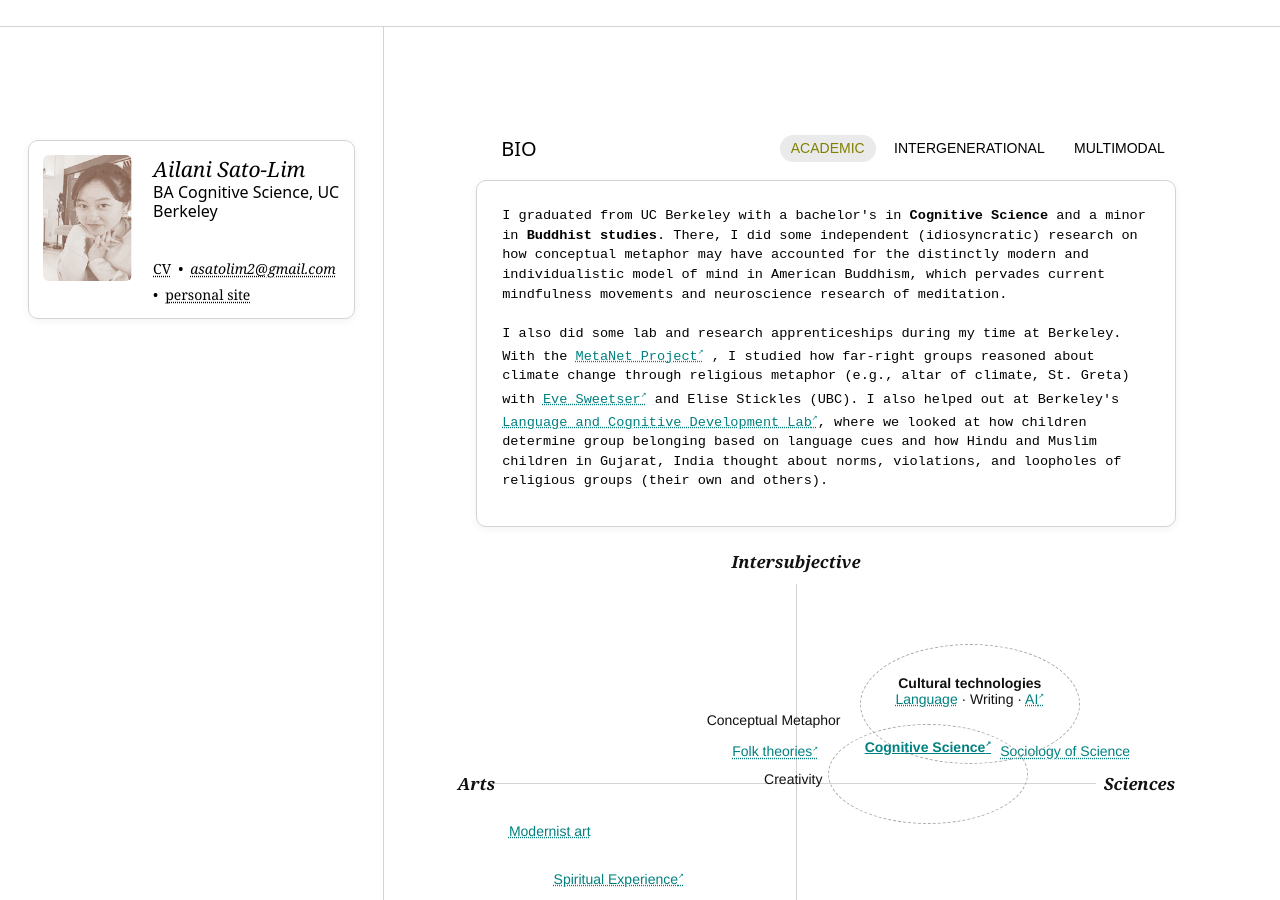
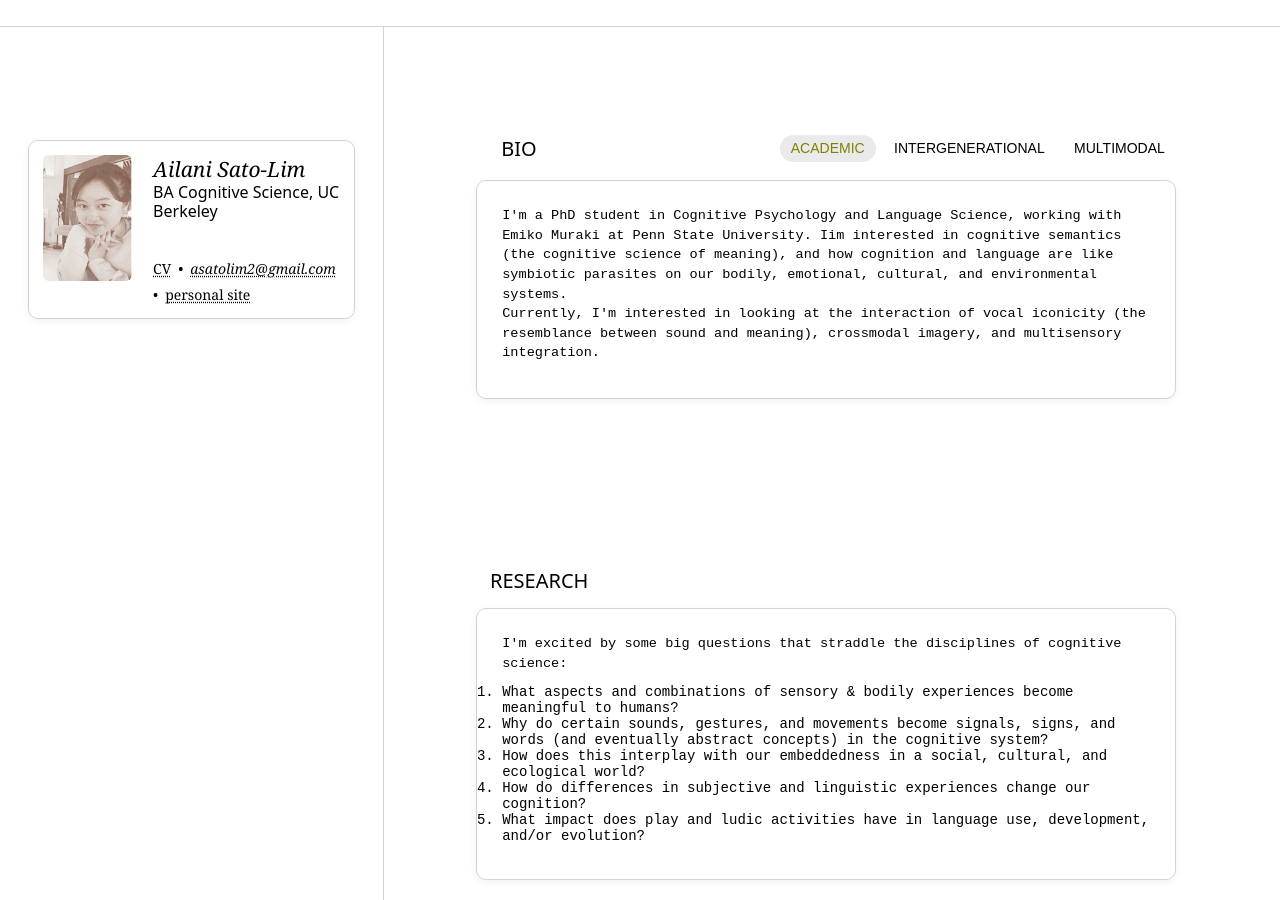
Before and after one commit to ailanisl/ailanisl.github.io, a Jekyll site: the page built from academics.html, in a window 1280 px wide and 900 px high. Built offline with Jekyll 4.4.1, drawn with Linux system fonts in a browser that asks for light colours; some of the changed text lies outside the part shown.

Commit message:
academics update

```diff
--- a/academics.html
+++ b/academics.html
@@ -487,49 +487,15 @@ section {
                 <div id="bio-matrix">
                     <div class="shadow-box" id="bio-card" style="padding: 1.8rem;">
                         <p>
-                        I graduated from UC Berkeley with a bachelor's in <b>Cognitive Science</b> and a minor in <b>Buddhist studies</b>.
-                        There, I did some independent (idiosyncratic) research on how conceptual metaphor may have accounted
-                        for the distinctly modern and individualistic model of mind in American Buddhism, which pervades
-                        current mindfulness movements and neuroscience research of meditation. <br><br>
+                        I'm a PhD student in Cognitive Psychology and Language Science, working with Emiko Muraki at Penn State University.
+                        Iim interested in cognitive semantics (the cognitive science of meaning), and how cognition and language are like
+                        symbiotic parasites on our bodily, emotional, cultural, and environmental systems.
+                        <br> Currently, I'm interested in looking at the interaction of vocal iconicity (the resemblance
+                        between sound and meaning), crossmodal imagery, and multisensory integration.
 
-                        I also did some lab and research apprenticeships during my time at Berkeley.
-                        With the <a href="https://metanet.arts.ubc.ca/">MetaNet Project</a> , I studied how far-right groups
-                        reasoned about climate change through religious metaphor (e.g., altar of climate, St. Greta) with
-                        <a href="https://linguistics.berkeley.edu/~sweetser/">Eve Sweetser</a> and Elise Stickles (UBC). I also helped out at Berkeley's
-                        <a href="https://lcdlab.berkeley.edu/">Language and Cognitive Development Lab</a>,
-                        where we looked at how children determine group belonging based on language cues and how Hindu and Muslim
-                        children in Gujarat, India thought about norms, violations, and loopholes of religious groups (their own and others).</p>
                     </div>
                     <div class="image-col-academic" >
-                        <div id="matrix-container">
-                            <div class="quadrant-map">
-                            <!-- Axis Labels -->
-                            <div class="label x-left">Arts</div>
-                            <div class="label x-right">Sciences</div>
-                            <div class="label y-top">Intersubjective</div>
-                            <div class="label y-bottom">Subjective</div>
 
-                            <!-- Concepts -->
-                            <div class="item" style="top: 72%; left: 12%;"><a href="https://www.gutenberg.org/cache/epub/621/pg621-images.html">Spiritual Experience</a></div>
-                            <div class="item" style="top: 60%; left: 5%;"><a href="{{ '/tag/modernism/' | relative_url }}">Modernist art</a></div>
-                            <div class="item" style="top: 40%; left: 40%;"><a href="https://oecs.mit.edu/pub/k7xz3u08/release/1?readingCollection=9dd2a47d">Folk theories</a></div>
-                            <div class="item" style="top: 47%; left: 45%;">Creativity</div>
-                            <div class="item" style="top:32%; left: 36%;">Conceptual Metaphor</div>
-                            <div class="item" style="top: 40%; left: 82%;"><a href="{{ '/articles/science-studies/' | relative_url }}">Sociology of Science</a></div>
-
-                            <!-- Clusters -->
-                            <div class="cluster" style="top: 15%; left: 60%; width: 220px; height: 120px; font-size: 1rem;">
-                                <br><strong>Cultural technologies</strong><br>
-                                <a href="/assets/files/tomasello-COHC-ch1.pdf">Language</a> · Writing · <a href="https://henryfarrell.net/wp-content/uploads/2025/03/Science-Accepted-Version.pdf">AI</a>
-                            </div>
-                            <div class="cluster" style="top: 35%; left: 55%; width: 200px; height: 100px; font-size: 1rem;">
-                                <strong><a href="https://en.wikipedia.org/wiki/Embodied_cognition" style="text-decoration: underline;">Cognitive Science</a></strong><br>
-
-
-
-                            </div>
-                            </div>
-                        </div>
                     </div>
 
                 </div>
@@ -555,7 +521,7 @@ section {
                     </div>
                 <div class="image-col" style="width: 100%;">
                     <div id="familiy-photos" style="display: flex; flex-direction: column; max-width: 700px; margin-bottom: 4rem;">
-                        <div id="gpa-photo" class="family-pic"><img src="/assets/img/cliff.png" alt="photo of grandpa WW2" width="160px">My grandfather (left) in WW2</div>
+                        <div id="gpa-photo" class="family-pic"><img src="/assets/img/cliff.png" alt="photo of grandpa WW2" width="160px">My grandfather (left)</div>
                         <div id="hawaii-photo" class="family-pic"><img src="/assets/img/hawaii.png" alt="photo of early days in hawaii" >Early days in Hawai'i</div>
                     </div>
                 </div>
@@ -578,7 +544,7 @@ section {
                     <div class="image-col" style="margin-top: 3rem;">
                         <!--bookshelf-->
                         <h3 style="font-family: sans-serif;">Recent reads</h3>
-                        <div class="book-line" style="">
+                        <div class="book-line">
                             {% assign recent_books = site.books | where_exp: "book", "book.image" | sort: 'date_finished' | reverse %}
                                 {% for book in recent_books limit: 4 %}
                                 {% if book.image %}
@@ -605,7 +571,15 @@ section {
     <h2 style="padding-left: 1rem;"> RESEARCH</h2>
     <div id="bio-card" class="shadow-box" style="padding: 1.8rem;">
 
-        <p>[Under Construction]</p>
+        <p>I'm excited by some big questions that straddle the disciplines of cognitive science:
+            <ol>
+            <li>What aspects and combinations of sensory & bodily experiences become meaningful to humans? </li>
+            <li> Why do certain sounds, gestures, and movements become signals, signs, and words (and eventually abstract concepts) in the cognitive system? </li>
+            <li> How does this interplay with our embeddedness in a social, cultural, and ecological world? </li>
+            <li> How do differences in subjective and linguistic experiences change our cognition? </li>
+            <li>What impact does play and ludic activities have in language use, development, and/or evolution?</li>
+            </ol>
+        </p>
     </div>
 
 </section>
@@ -632,7 +606,37 @@ section {
 
 </div>
 
+<!--
+                        <div id="matrix-container">
+                            <div class="quadrant-map">
 
+                            <div class="label x-left">Arts</div>
+                            <div class="label x-right">Sciences</div>
+                            <div class="label y-top">Intersubjective</div>
+                            <div class="label y-bottom">Subjective</div>
+
+
+                            <div class="item" style="top: 72%; left: 12%;"><a href="https://www.gutenberg.org/cache/epub/621/pg621-images.html">Spiritual Experience</a></div>
+                            <div class="item" style="top: 60%; left: 5%;"><a href="{{ '/tag/modernism/' | relative_url }}">Modernist art</a></div>
+                            <div class="item" style="top: 40%; left: 40%;"><a href="https://oecs.mit.edu/pub/k7xz3u08/release/1?readingCollection=9dd2a47d">Folk theories</a></div>
+                            <div class="item" style="top: 47%; left: 45%;">Creativity</div>
+                            <div class="item" style="top:32%; left: 36%;">Conceptual Metaphor</div>
+                            <div class="item" style="top: 40%; left: 82%;"><a href="{{ '/articles/science-studies/' | relative_url }}">Sociology of Science</a></div>
+
+
+                            <div class="cluster" style="top: 15%; left: 60%; width: 220px; height: 120px; font-size: 1rem;">
+                                <br><strong>Cultural technologies</strong><br>
+                                <a href="/assets/files/tomasello-COHC-ch1.pdf">Language</a> · Writing · <a href="https://henryfarrell.net/wp-content/uploads/2025/03/Science-Accepted-Version.pdf">AI</a>
+                            </div>
+                            <div class="cluster" style="top: 35%; left: 55%; width: 200px; height: 100px; font-size: 1rem;">
+                                <strong><a href="https://en.wikipedia.org/wiki/Embodied_cognition" style="text-decoration: underline;">Cognitive Science</a></strong><br>
+
+
+
+                            </div>
+                            </div>
+                        </div>
+-->
 
 
 
```
Also changed, not shown: _books/the-air-conditioned-nightmare.md (added, +15 -0 lines), _books/the-unforgivable.md (added, +17 -0 lines), _tbrs/the-air-conditioned-nightmare.md (deleted, +0 -7 lines), 5 other files.
